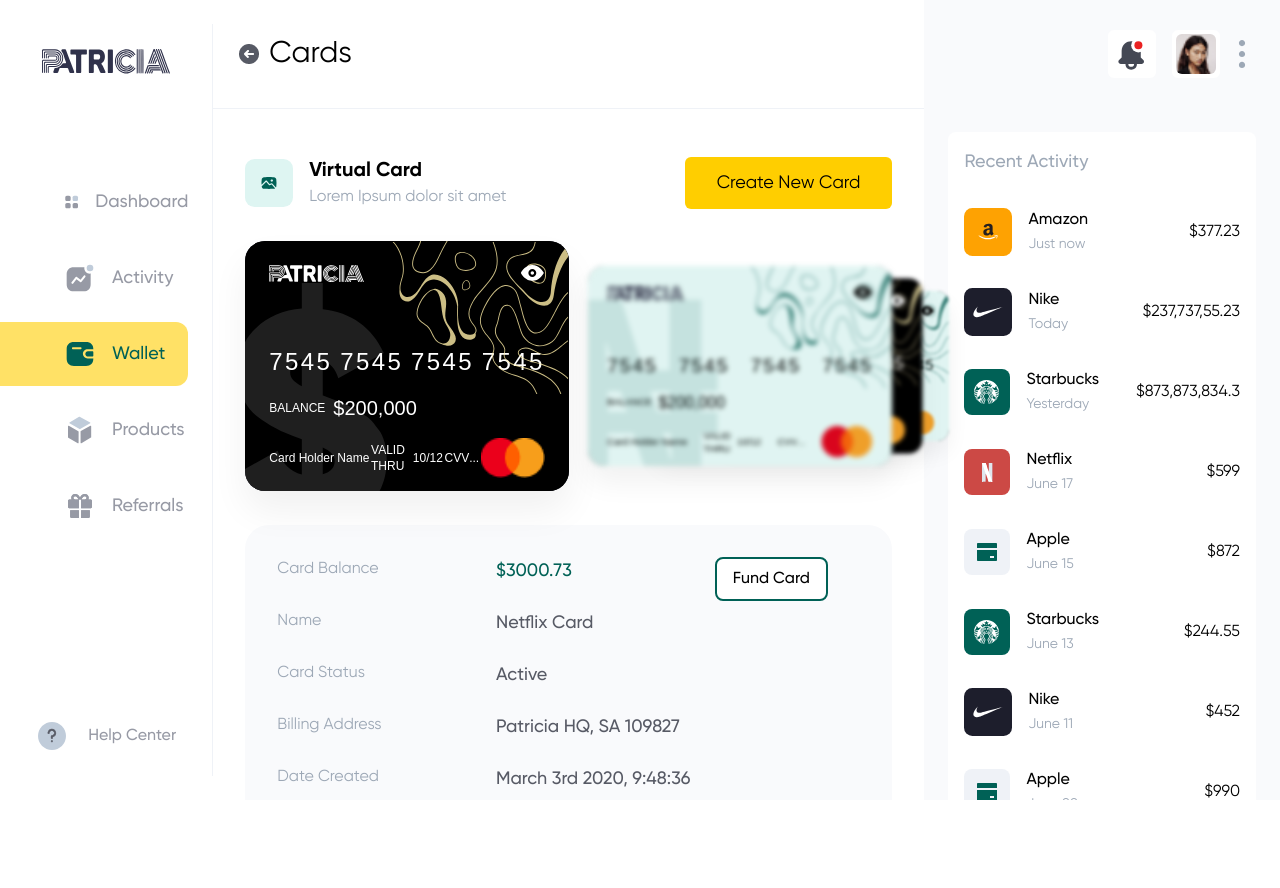
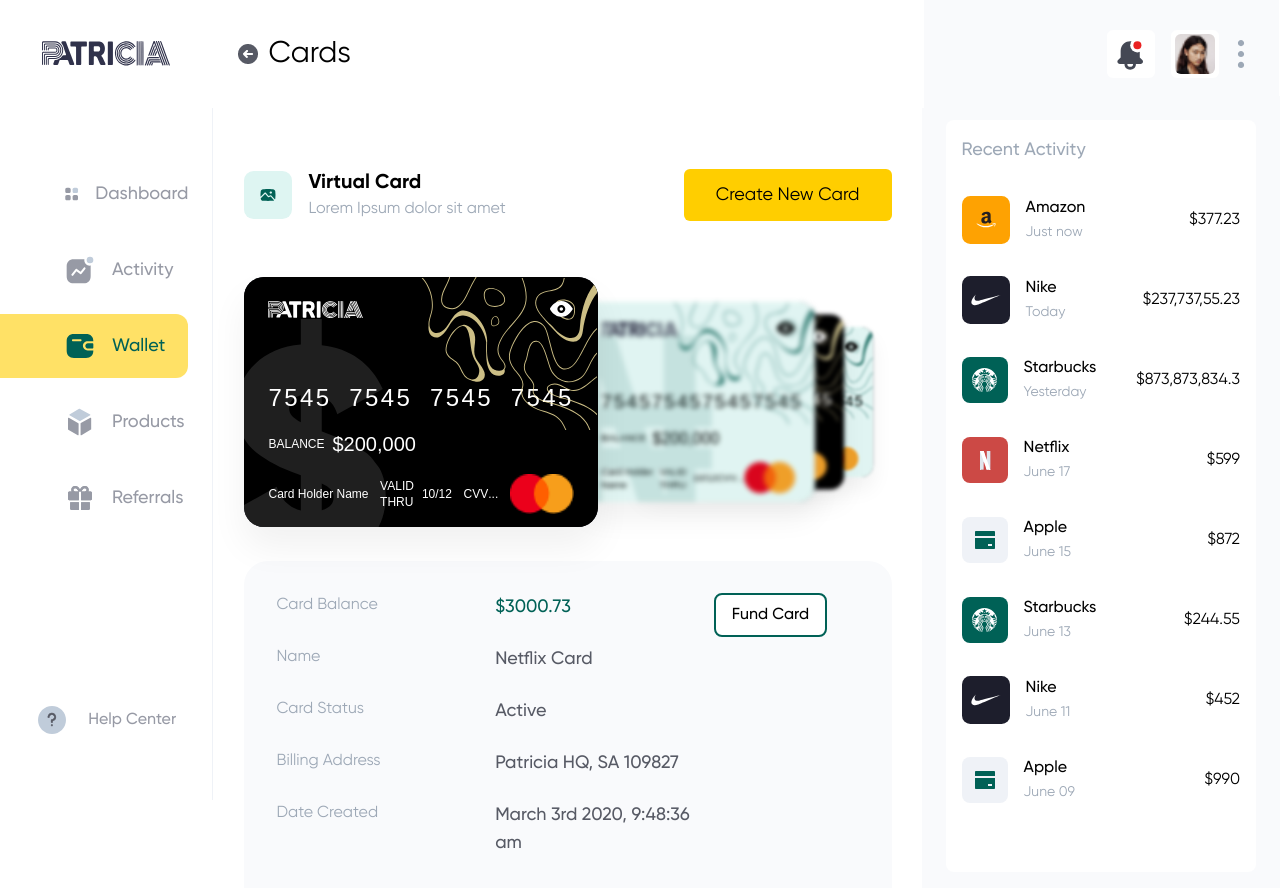
Before and after one commit to vinuch/patriciatest, a React (Create React App) app: page / in a window 1280 px wide. Shown: the top 888 px of the page. Before the commit the page ends 800 px from the top, so only its background shows below. Built offline with nearby package versions, Linux system fonts and the light colour scheme.

Commit message:
optimize for mobile responsiveness

```diff
--- a/src/App.js
+++ b/src/App.js
@@ -2,11 +2,11 @@ import { Header, MainArea, RecentActivity, Sidebar } from './components';
 
 function App() {
   return (
-    <div className="flex h-screen overflow-y-hidden">
+    <div className="flex h-screen">
       <Sidebar />
-      <div className="w-10/12 h-full">
+      <div className="w-full md:ml-16p md:w-10/12">
         <Header />
-        <div className="flex h-full">
+        <div className="flex flex-wrap mt-24">
           <MainArea />
           <RecentActivity />
         </div>
--- a/src/assets/style/slider.css
+++ b/src/assets/style/slider.css
@@ -18,7 +18,7 @@
   justify-content: center;
   color: rgb(179, 173, 173);
   font-size: 0px;
-  width: 380px;
+  width: 100%;
   height: 250px;
   border-radius: 20px;
   box-shadow: 0px 2px 8px 0px rgba(50, 50, 50, 0.5);
@@ -32,8 +32,8 @@
 
 .carousel__item[data-pos="1"] {
   color: #fff;
-  width: 50%;
-  z-index: 1;
+  width: 85%;
+  z-index: 7;
   left: 0;
   transition-delay:-0.1s;
 }
@@ -41,22 +41,22 @@
  .carousel__item[data-pos="2"] {
   opacity: 1;
   filter: blur(3px) grayscale(10%);
-  transform: translateX(45%) scale(0.8);
+  transform: translateX(0%) scale(0.9);
   z-index: 5;
 }
 
 .carousel__item[data-pos="3"] {
-  transform: translateX(58%) scale(0.7);
+  transform: translateX(13%) scale(0.8);
   filter: blur(3px) grayscale(10%);
   z-index: 4;
 }
 .carousel__item[data-pos="4"] {
-  transform: translateX(70%) scale(0.6);
+  transform: translateX(15%) scale(0.7);
   filter: blur(3px) grayscale(10%);
   z-index: 3;
 }
 .carousel__item[data-pos="5"] {
-  transform: translateX(80%) scale(0.5);
+  transform: translateX(45%) scale(0.6);
   filter: blur(3px) grayscale(10%);
   z-index: 2;
 }
@@ -64,3 +64,38 @@
 .carousel__item.dollar_card {
   background: #1D1E2C;
 }
+
+@media (min-width:481px)  {
+.carousel__item[data-pos="1"] {
+  width: 50%;
+}
+.carousel__item{
+  width: 45%;
+}
+
+  .carousel__item[data-pos="2"] {
+
+    opacity: 1;
+    filter: blur(3px) grayscale(10%);
+    transform: translateX(45%) scale(0.8);
+    z-index: 5;
+  }
+
+  .carousel__item[data-pos="3"] {
+    transform: translateX(60%) scale(0.7);
+    filter: blur(3px) grayscale(10%);
+    z-index: 4;
+  }
+  .carousel__item[data-pos="4"] {
+    transform: translateX(75%) scale(0.6);
+    filter: blur(3px) grayscale(10%);
+    z-index: 3;
+  }
+  .carousel__item[data-pos="5"] {
+    transform: translateX(90%) scale(0.5);
+    filter: blur(3px) grayscale(10%);
+    z-index: 2;
+  }
+
+
+}
--- a/src/components/CardSlider.jsx
+++ b/src/components/CardSlider.jsx
@@ -5,7 +5,7 @@ import NairaCard from './NairaCard';
 import DollarCard from './DollarCard';
 
 export default function CardSlider() {
-  const [cards, setcards] = useState([{type: 'dollar'},{type: 'naira'},{type: 'dollar'},{type: 'naira'}])
+  const [cards] = useState([{type: 'dollar'},{type: 'naira'},{type: 'dollar'},{type: 'naira'}])
   const update = function (newActive) {
   const carouselItems = document.querySelectorAll(".carousel__item");
   const elems = Array.from(carouselItems);
--- a/src/components/Header.jsx
+++ b/src/components/Header.jsx
@@ -4,12 +4,12 @@ import OptionsIcon from './SVGs/OptionsIcon'
 import avatar from '../assets/img/avatar.png'
 export default function Header() {
   return (
-    <div className="w-full flex">
-      <div className="w-8/12 px-6 py-9 flex items-center">
+    <div className=" flex justify-between fixed w-full md:w-10/12 z-20 bg-white">
+      <div className="bg-white md:w-8/12 px-6 py-9 flex items-center">
         <img src={leftArrow} alt="back icon" />
         <h3 className="text-3xl ml-2">Cards</h3>
       </div>
-      <div className="bg-gray4 w-4/12 flex items-center justify-end px-6">
+      <div className="md:bg-gray4 md:w-4/12 flex items-center justify-end md:px-6">
         <button className="bg-white p-2 mx-2 rounded-md">
           <NotificationIcon showBadge/>
         </button>
--- a/src/components/MainArea.jsx
+++ b/src/components/MainArea.jsx
@@ -2,8 +2,8 @@ import CardSlider from "./CardSlider";
 
 export default function MainArea() {
   return (
-    <div className="border-t border-gray1 w-8/12 h-100 px-8 py-12">
-      <div className="flex items-center justify-between">
+    <div className="border-t border-gray1 w-full md:w-8/12 h-100 px-4 md:px-8 py-12">
+      <div className="flex flex-wrap items-center justify-between">
         <div className="flex items-center">
           <svg className="w-12 h-12" viewBox="0 0 40 40" fill="none" xmlns="http://www.w3.org/2000/svg">
             <rect width="40" height="40" rx="8" fill="#DEF5F2"/>
@@ -17,13 +17,13 @@ export default function MainArea() {
           </div>
         </div>
 
-        <button className="bg-secondary text-lg rounded-md px-8 py-3">Create New Card</button>
+        <button className="bg-secondary text-lg rounded-md px-8 py-3 my-6 ml-auto">Create New Card</button>
       </div>
 
       <CardSlider />
 
-      <div className="bg-gray4 w-full p-8 rounded-3xl my-4 flex items-start">
-        <div className="w-9/12">
+      <div className="bg-gray4 w-full p-4 md:p-8 rounded-3xl my-4 flex flex-wrap items-start">
+        <div className="w-full md:w-9/12">
           <p className="flex w-full mb-6"><span className="w-6/12 text-gray5">Card Balance</span><span className="w-6/12 text-primary font-medium text-lg">$3000.73</span></p>
           <p className="flex w-full mb-6"><span className="w-6/12 text-gray5">Name</span><span className="w-6/12 text-grayDark font-medium text-lg">Netflix Card</span></p>
           <p className="flex w-full mb-6"><span className="w-6/12 text-gray5">Card Status</span><span className="w-6/12 text-grayDark font-medium text-lg">Active</span></p>
--- a/src/components/RecentActivity.jsx
+++ b/src/components/RecentActivity.jsx
@@ -1,8 +1,7 @@
-import amazon from '../assets/img/amazon.png'
-import nike from '../assets/img/nike.png'
+
 export default function RecentActivity() {
   return (
-    <div className="w-4/12 bg-gray4 h-full p-6">
+    <div className="w-full md:w-28p bg-gray4 h-full p-4 md:fixed right-0 right-0 md:p-6">
       <div className="bg-white rounded-lg w-full h-full p-4">
         <div className="flex justify-between">
           <h4 className="text-gray5 font-medium text-lg">Recent Activity</h4>
--- a/src/components/Sidebar.jsx
+++ b/src/components/Sidebar.jsx
@@ -8,7 +8,7 @@ import WalletIcon from './SVGs/WalletIcon';
 
 export default function Sidebar() {
   return (
-    <div className="border-gray1 py-6 w-2/12 h-100 border-r relative my-6">
+    <div className="pt-10 md:fixed w-2/12 border-gray1 border-r h-screen hidden md:block z-10">
       <img
         src={logo}
         alt="Patricia Logo"
@@ -39,7 +39,7 @@ export default function Sidebar() {
         </li>
       </ul>
 
-      <div className="absolute bottom-6 flex items-center justify-center text-gray2 font-medium  w-full">
+      <div className="absolute bottom-16 flex items-center justify-center text-gray2 font-medium  w-full">
         <HelpIcon />
         <span className="ml-5">Help Center</span>
       </div>
--- a/tailwind.config.js
+++ b/tailwind.config.js
@@ -4,6 +4,10 @@ module.exports = {
   darkMode: false, // or 'media' or 'class'
   theme: {
     extend: {
+      spacing: {
+        '16p': '16.6%',
+        '28p': '28%'
+      },
       colors: {
         primary: '#006156',
         primaryLight: '#DEF5F2',
```
